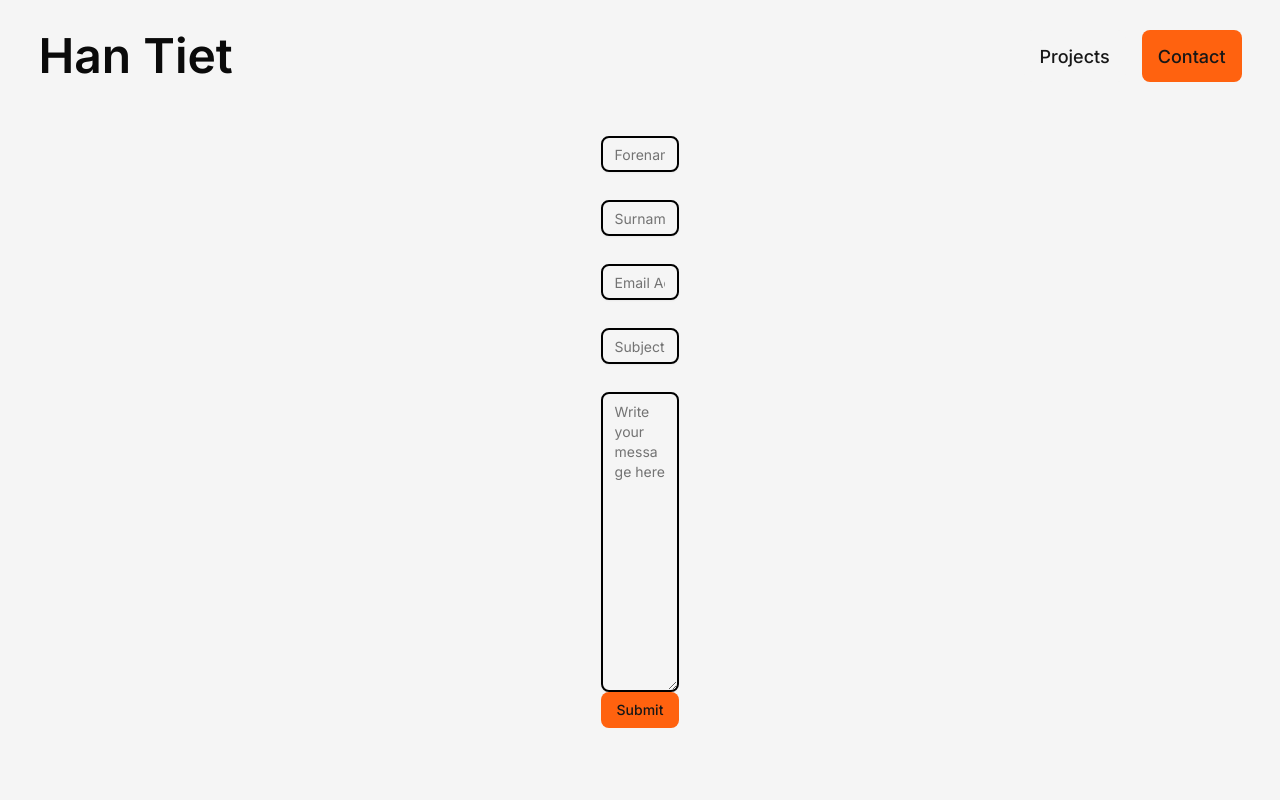
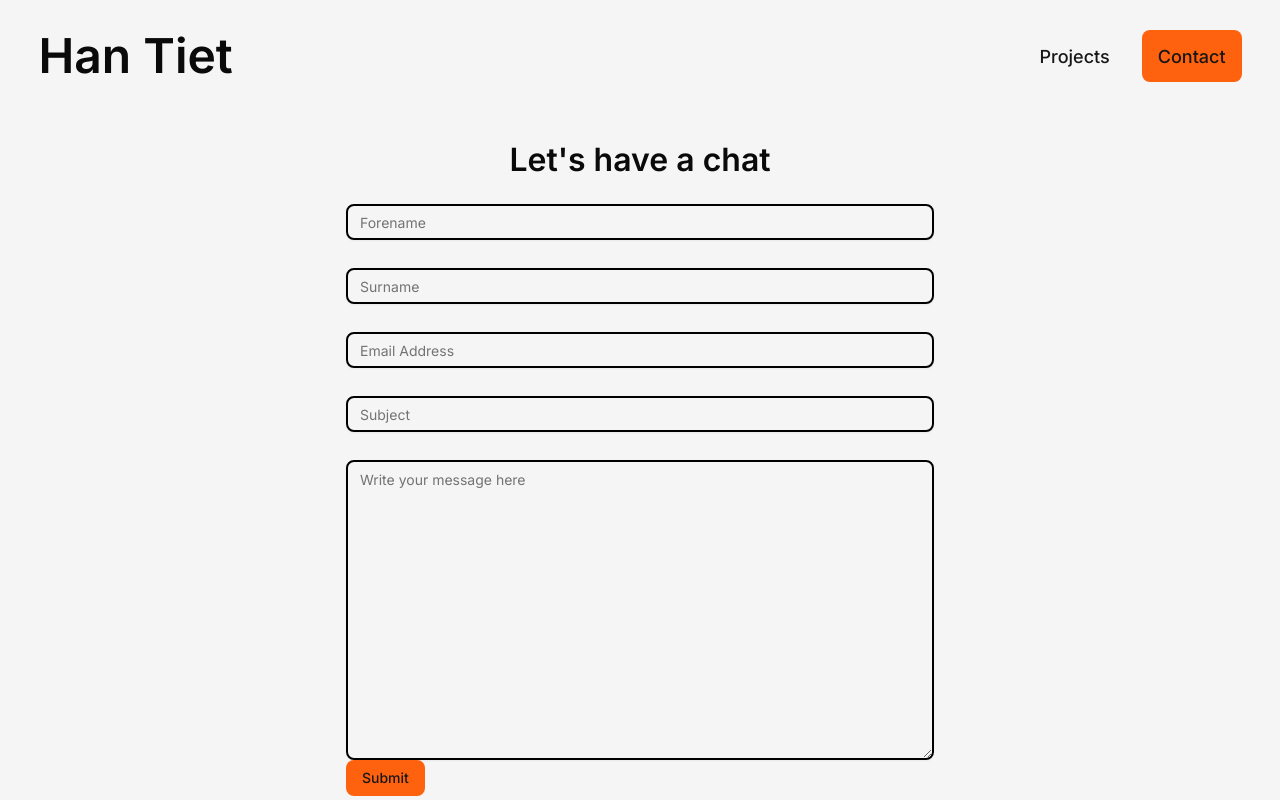
Before and after one commit to han-tiet/han-tiet.com, a Next.js app: page /contact in a window 1280 px wide. Built offline with nearby package versions, Linux system fonts and the light colour scheme.

Commit message:
feat: separated title from contact form

```diff
--- a/src/app/contact/page.tsx
+++ b/src/app/contact/page.tsx
@@ -1,3 +1,7 @@
+import * as React from "react";
+
+import { redirect } from "next/navigation";
+
 import NavigationBar from "@/components/NavigationBar";
 import ContactForm from "@/components/ContactForm";
 
@@ -6,7 +10,12 @@ export default function Contact() {
     <div>
       <NavigationBar />
       <div className="pt-[24px] flex justify-center h-full">
-        <ContactForm />
+        <div className="flex-col justify-center w-[588px]">
+          <div className="flex justify-center pb-[20px] text-[32px] font-semibold">
+            Let&apos;s have a chat
+          </div>
+          <ContactForm />
+        </div>
       </div>
     </div>
   );
```
